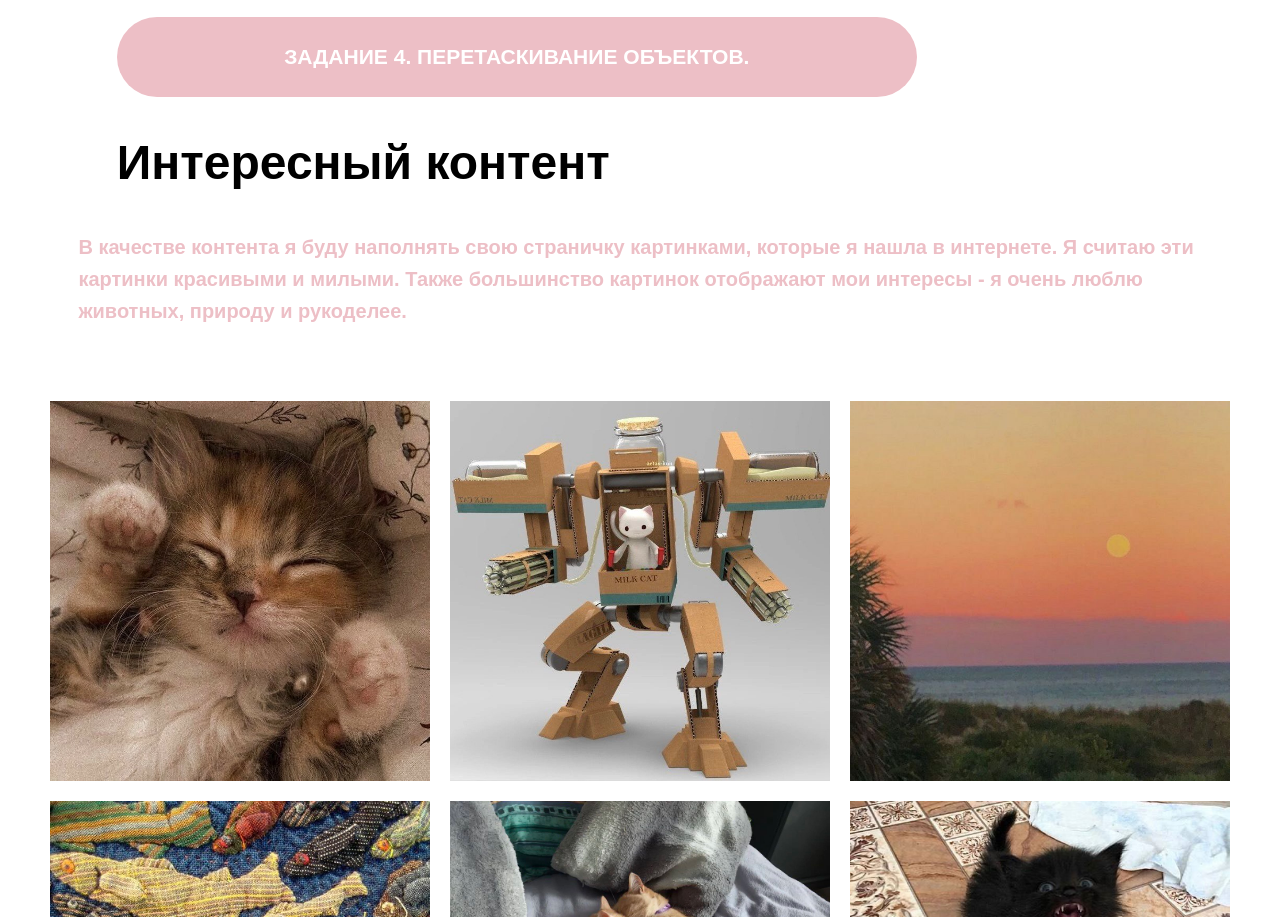
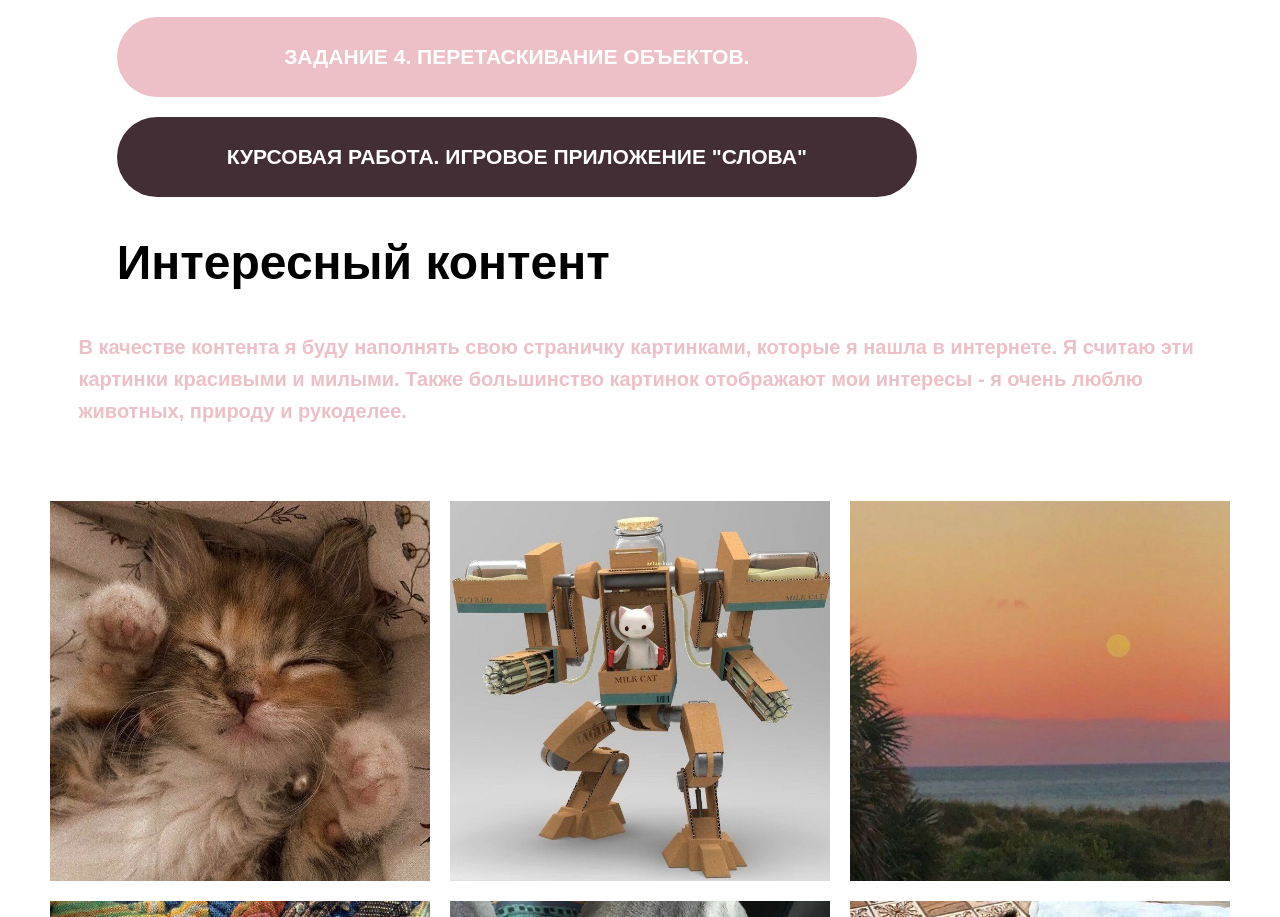
Before and after one commit to cyber-baron/cyber-baron.github.io, a plain HTML site: page index.html in a window 1280 px wide. Shown: the part 1838-2755 px from the top of the page. Drawn offline with Linux system fonts and the light colour scheme; a web font is replaced by a local one.

Commit message:
Update index.html

```diff
--- a/index.html
+++ b/index.html
@@ -88,6 +88,13 @@
                     <h3 class ="button_text_second_type">
                         <a href="dragAndDropObjects.html" target="_blank" rel="noreferrer noopener">
                             Задание 4. Перетаскивание объектов.
+                        </a>
+                    </h3>
+                </button>
+                <button class="button_first_type">
+                    <h3 class ="button_text_first_type">
+                        <a href="/project/projectHome.html" target="_blank" rel="noreferrer noopener">
+                            Курсовая работа. Игровое приложение "Слова"
                         </a>
                     </h3>
                 </button>
```
